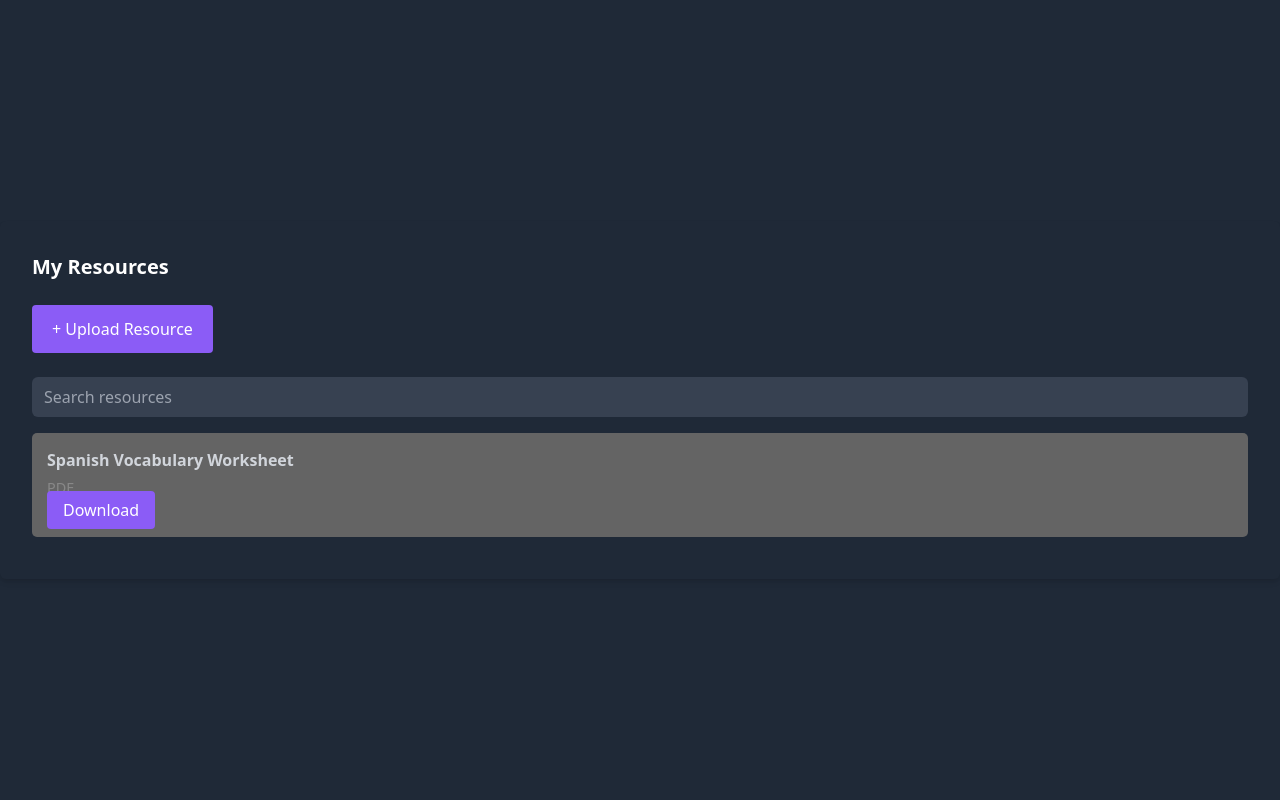
After one commit to Hack-Overshow/TRINIT-HackOverShow-DEV, a Django app: template project/templates/resource_page.html in a window 1280 px wide. The commit adds this page. Run offline with Django 5.2, Linux system fonts and the light colour scheme; the template is opened without the code that fills it, so the values that code supplies are empty.

Commit message:
Templates updated

```diff
--- /dev/null
+++ b/project/templates/resource_page.html
@@ -0,0 +1,102 @@
+<!DOCTYPE html>
+<html lang="en">
+<head>
+    <meta charset="UTF-8">
+    <meta name="viewport" content="width=device-width, initial-scale=1.0">
+    <link href="https://cdn.jsdelivr.net/npm/tailwindcss@latest/dist/tailwind.min.css" rel="stylesheet">
+    <title>Resources</title>
+    <style>
+        .resource-item {
+            background-color: #646464;
+            border-radius: 5px;
+            padding: 15px;
+            margin-bottom: 10px;
+            text-align: left;
+            transition: all 0.2s ease-in-out;
+        }
+
+        .resource-item:hover {
+            background-color: #525252;
+            box-shadow: 0 2px 5px rgba(0, 0, 0, 0.2);
+        }
+
+        .resource-title {
+            font-weight: bold;
+            margin-bottom: 5px;
+        }
+
+        .resource-type {
+            display: block;
+            color: #888;
+            font-size: 0.9em;
+        }
+    </style>
+</head>
+<body class="bg-gray-800 text-gray-300 flex items-center justify-center min-h-screen">
+    <section class="resources-section container bg-gray-800 p-8 rounded-md shadow-md">
+        <h2 class="text-xl font-semibold mb-6 text-white">My Resources</h2>
+
+         <div class="upload-area mb-6">
+            <button class="bg-purple-500 text-white font-medium px-5 py-3 rounded hover:bg-purple-600 focus:outline-none">
+                + Upload Resource
+            </button>
+        </div>
+
+        <div class="search-resources mb-4">
+            <input type="text" class="bg-gray-700 rounded-md px-3 py-2 w-full focus:outline-none" placeholder="Search resources">
+        </div>
+
+       <div class="resource-list">
+            <div class="resource-item">
+                <h3 class="resource-title">Spanish Vocabulary Worksheet</h3>
+                <span class="resource-type">PDF</span>
+                <a href="#" class="bg-purple-500 text-white px-4 py-2 rounded hover:bg-purple-600">Download</a>
+            </div>
+            </div>
+    </section>
+    <script>
+    // ... (Your existing JavaScript) ...
+
+    fetch('/api/resources') // Adjust your backend endpoint
+        .then(response => response.json())
+        .then(resources => {
+            resources.forEach(resource => {
+                const resourceItem = document.createElement('div');
+                resourceItem.classList.add('resource-item');
+
+                const title = document.createElement('h3');
+                title.classList.add('resource-title');
+                title.textContent = resource.title;
+
+                const type = document.createElement('span');
+                type.classList.add('resource-type');
+                type.textContent = resource.type;
+
+                let actionElement;
+                if (resource.type === 'PDF') {
+                    actionElement = document.createElement('a');
+                    actionElement.href = resource.url;
+                    actionElement.textContent = 'Download';
+                    actionElement.classList.add('bg-purple-500', 'text-white', 'px-4', 'py-2', 'rounded', 'hover:bg-purple-600');
+                } else {  // Assuming 'LINK' or other external resource
+                    actionElement = document.createElement('a');
+                    actionElement.href = resource.url;
+                    actionElement.textContent = 'View Resource';
+                    actionElement.classList.add('bg-purple-500', 'text-white', 'px-4', 'py-2', 'rounded', 'hover:bg-purple-600');
+                    actionElement.target = '_blank'; // Open links in a new tab
+                }
+
+                resourceItem.appendChild(title);
+                resourceItem.appendChild(type);
+                resourceItem.appendChild(actionElement);
+
+                resourceList.appendChild(resourceItem);
+            });
+        })
+        .catch(error => console.error('Error fetching resources:', error));
+</script>
+</body>
+</html>
+
+</body>
+</html>
--- a/project/templates/student_detail.html
+++ b/project/templates/student_detail.html
@@ -5,7 +5,6 @@
     <meta name="viewport" content="width=device-width, initial-scale=1.0">
     <title>Student Profile</title>
     <style>
-        /* Add your CSS styles here */
         .profile-header {
             text-align: center;
             margin-bottom: 20px;
```
Also changed, not shown: project/templates/lesson_plans.html (added, +62 -0 lines), project/templates/student_records.html (added, +63 -0 lines), project/templates/student_details.html (deleted).
